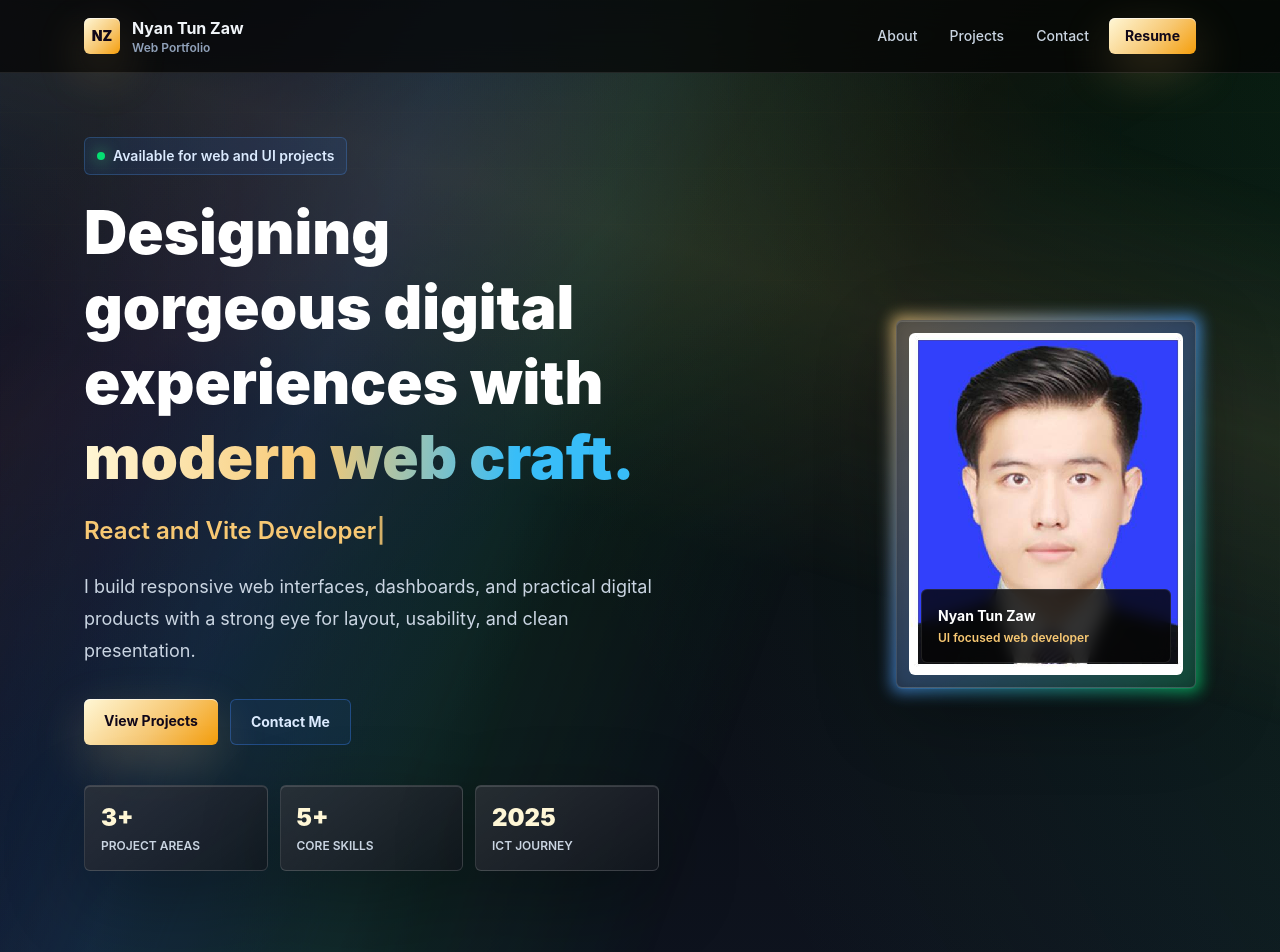
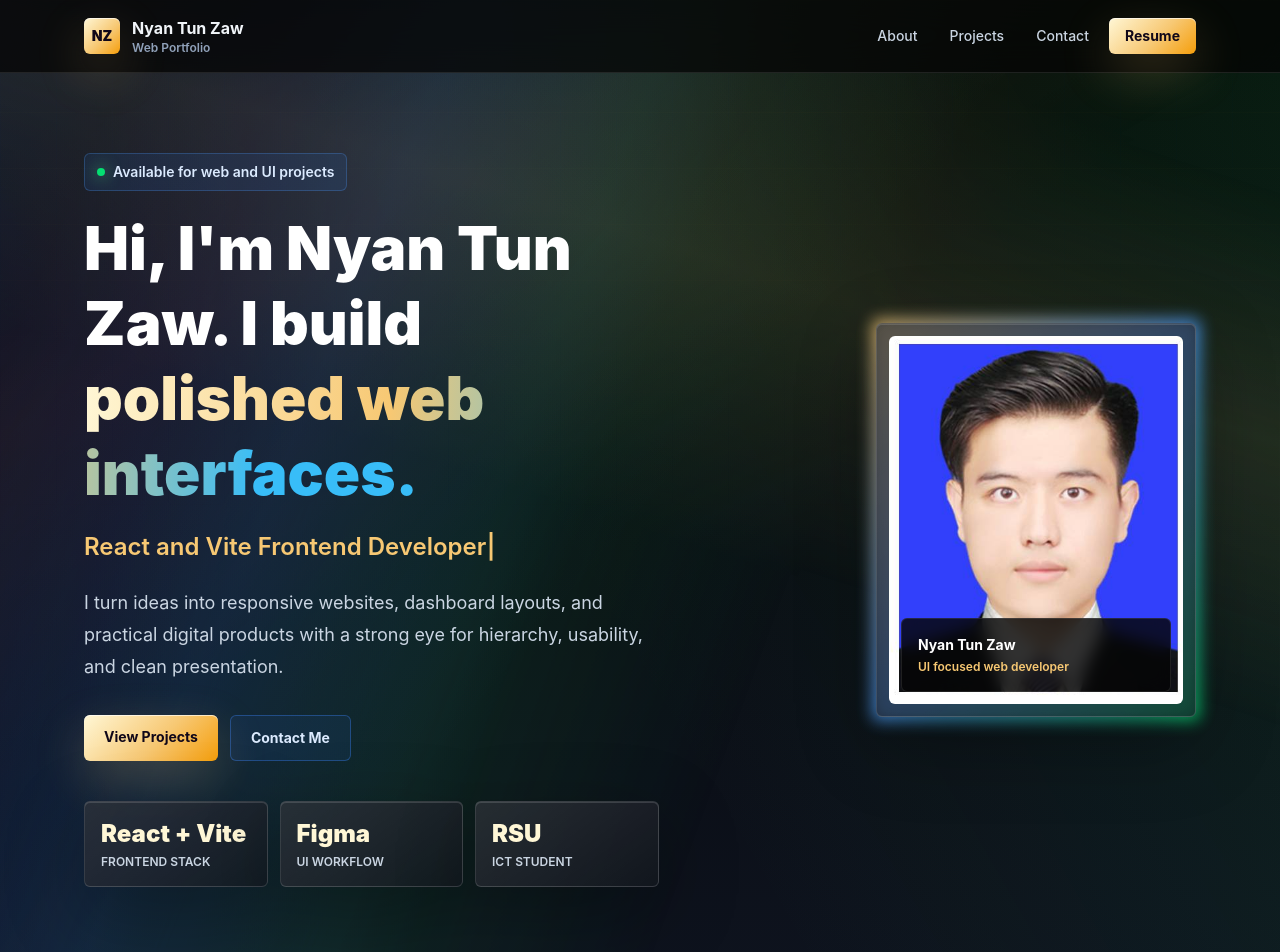
Before and after one commit to Naze88/my-portfolio, a React (Vite) app: page / in a window 1280 px wide. Shown: the top 952 px of the page. Built offline with nearby package versions, Linux system fonts and the light colour scheme; the HTML template or start-up script is replaced by a standard one.

Commit message:
Update portfolio content

```diff
--- a/src/components/Hero.jsx
+++ b/src/components/Hero.jsx
@@ -1,6 +1,18 @@
 import { useEffect, useRef } from "react"
 import Typed from "typed.js"
 import profilePic from "../assets/Nyan Tun Zaw Profile.jpg"
+
+const heroRoles = [
+  "ICT Student at Rangsit University",
+  "React and Vite Frontend Developer",
+  "Dashboard Designer and Figma Enthusiast",
+]
+
+const heroHighlights = [
+  ["React + Vite", "Frontend stack"],
+  ["Figma", "UI workflow"],
+  ["RSU", "ICT student"],
+]
 
 export default function Hero() {
   const typedElement = useRef(null)
@@ -11,14 +23,11 @@ export default function Hero() {
     }
 
     const typed = new Typed(typedElement.current, {
-      strings: [
-        "ICT Student at Rangsit University",
-        "React and Vite Developer",
-        "Dashboard Designer and Figma Enthusiast",
-      ],
+      strings: heroRoles,
       typeSpeed: 45,
       backSpeed: 25,
       backDelay: 1200,
+      cursorChar: "|",
       loop: true,
     })
 
@@ -30,7 +39,7 @@ export default function Hero() {
   return (
     <section
       id="home"
-      className="mx-auto grid min-h-[calc(100vh-73px)] max-w-6xl items-center gap-12 px-5 py-16 md:grid-cols-[1.08fr_0.92fr]"
+      className="mx-auto grid min-h-[calc(100vh-73px)] max-w-6xl items-center gap-12 px-5 py-14 sm:py-20 md:grid-cols-[1.08fr_0.92fr]"
     >
       <div className="motion-in text-left">
         <div className="mb-5 inline-flex items-center gap-2 rounded-md border border-blue-400/25 bg-blue-500/10 px-3 py-2 text-sm font-semibold text-blue-100">
@@ -38,40 +47,41 @@ export default function Hero() {
           Available for web and UI projects
         </div>
         <h1 className="max-w-3xl text-4xl font-black leading-tight text-white sm:text-5xl lg:text-6xl">
-          Designing gorgeous digital experiences with{" "}
-          <span className="luxury-text">modern web craft.</span>
+          Hi, I&apos;m Nyan Tun Zaw. I build{" "}
+          <span className="luxury-text">polished web interfaces.</span>
         </h1>
         <p className="mt-5 min-h-8 text-xl font-semibold text-[#f7c873] sm:text-2xl">
           <span ref={typedElement} />
         </p>
         <p className="mt-6 max-w-2xl text-base leading-8 text-slate-300 sm:text-lg">
-          I build responsive web interfaces, dashboards, and practical digital
-          products with a strong eye for layout, usability, and clean
-          presentation.
+          I turn ideas into responsive websites, dashboard layouts, and
+          practical digital products with a strong eye for hierarchy, usability,
+          and clean presentation.
         </p>
         <div className="mt-8 flex flex-wrap gap-3">
           <a
             href="#projects"
-            className="shine-button elegant-button rounded-md px-5 py-3 text-sm font-bold transition hover:-translate-y-0.5"
+            className="shine-button elegant-button rounded-md px-5 py-3 text-sm font-bold transition hover:-translate-y-0.5 focus-visible:outline focus-visible:outline-2 focus-visible:outline-offset-2 focus-visible:outline-[#f7c873]"
           >
             View Projects
           </a>
           <a
             href="#contact"
-            className="outline-button rounded-md px-5 py-3 text-sm font-bold transition hover:-translate-y-0.5"
+            className="outline-button rounded-md px-5 py-3 text-sm font-bold transition hover:-translate-y-0.5 focus-visible:outline focus-visible:outline-2 focus-visible:outline-offset-2 focus-visible:outline-blue-300"
           >
             Contact Me
           </a>
         </div>
 
-        <dl className="mt-10 grid max-w-xl grid-cols-3 gap-3">
-          {[
-            ["3+", "Project areas"],
-            ["5+", "Core skills"],
-            ["2025", "ICT journey"],
-          ].map(([value, label]) => (
-            <div key={label} className="glass-panel rounded-md p-4 transition hover:-translate-y-0.5 hover:border-[#f7c873]/40">
-              <dt className="text-2xl font-black text-[#fff7d6]">{value}</dt>
+        <dl className="mt-10 grid max-w-xl gap-3 sm:grid-cols-3">
+          {heroHighlights.map(([value, label]) => (
+            <div
+              key={label}
+              className="glass-panel rounded-md p-4 transition hover:-translate-y-0.5 hover:border-[#f7c873]/40"
+            >
+              <dt className="text-xl font-black text-[#fff7d6] sm:text-2xl">
+                {value}
+              </dt>
               <dd className="mt-1 text-xs font-semibold uppercase text-slate-300">
                 {label}
               </dd>
@@ -81,13 +91,14 @@ export default function Hero() {
       </div>
 
       <div className="motion-in motion-delay-2 flex justify-center md:justify-end">
-        <div className="relative w-full max-w-[300px]">
+        <div className="relative w-full max-w-[320px]">
           <div className="absolute -inset-1 rounded-md bg-gradient-to-br from-[#f7c873] via-blue-400 to-green-400 opacity-80 blur-sm" />
           <div className="glass-panel relative rounded-md p-3">
             <img
               src={profilePic}
               alt="Nyan Tun Zaw"
-              style={{ width: "300px", height: "auto", imageRendering: "pixelated" }}
+              loading="eager"
+              decoding="async"
               className="aspect-[4/5] w-full rounded-md object-cover"
             />
             <div className="absolute bottom-6 left-6 right-6 rounded-md border border-white/10 bg-[#050505]/82 p-4 backdrop-blur">
```
